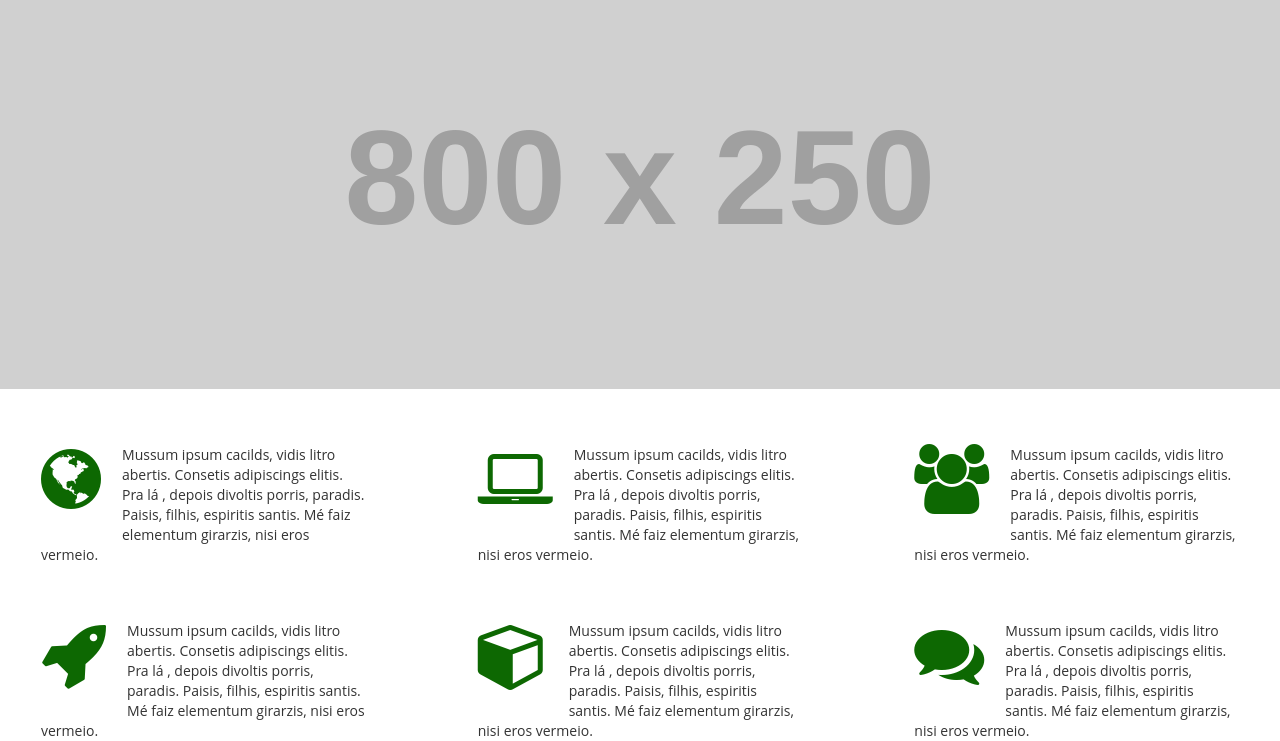
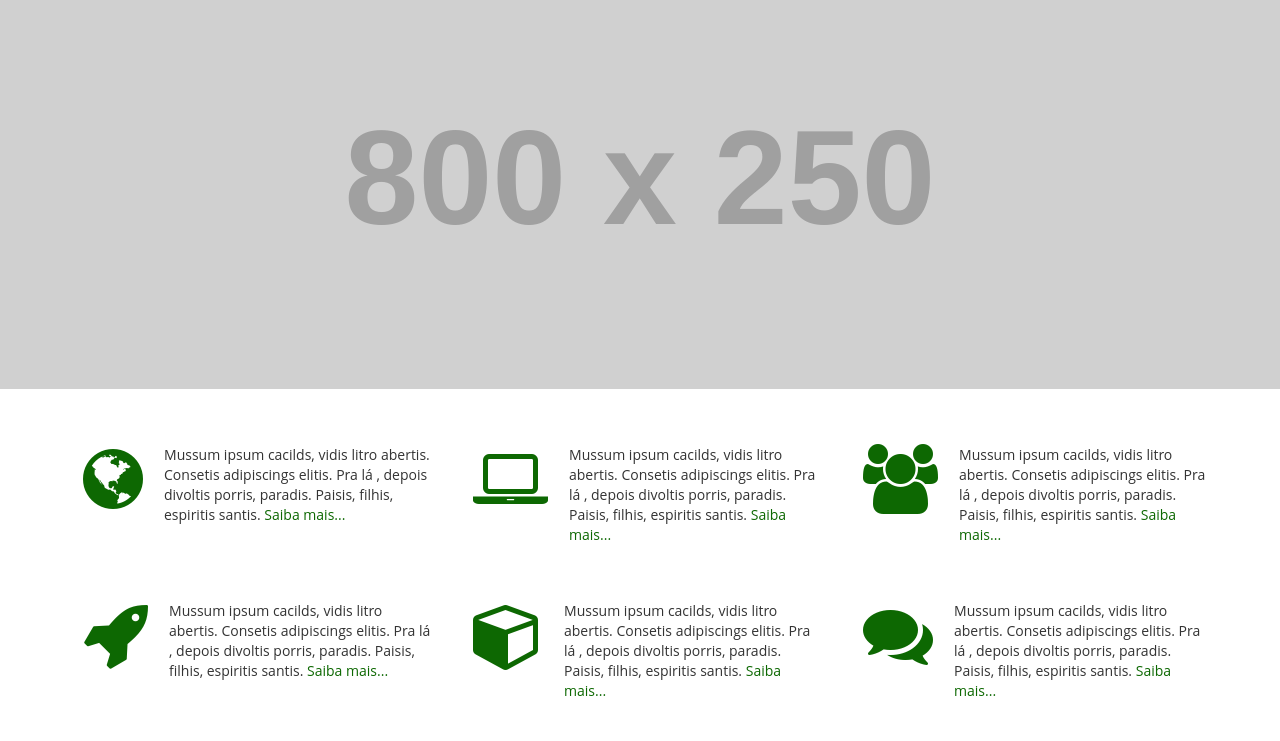
Before and after one commit to matehackers/novo-site, a website: page index.html in a window 1280 px wide. Shown: the part 181-922 px from the top of the page. After the commit the page ends 882 px from the top, so only its background shows below. Drawn offline with Linux system fonts and the light colour scheme; placeholder pictures from the web are drawn by us.

Commit message:
Acréscimo da class container no conteúdo, ajuste na quebra do padding e dos links que serão o 'Saiba mais...'

```diff
--- a/index.html
+++ b/index.html
@@ -56,13 +56,14 @@
 			<img src="http://dummyimage.com/800x250/4d494d/686a82.gif&text=placeholder+image" alt="placeholder+image">
 		</section>
 		<section>
-			<div class="row">
+			<div class="container">
+				<div class="row">
 				<div class="col-md-4 pull-left site-content">
 					<div class="icons">
 						<i class="icon fa fa-globe"></i>
 					</div>
 					<div class="description">
-						Mussum ipsum cacilds, vidis litro abertis. Consetis adipiscings elitis. Pra lá , depois divoltis porris, paradis. Paisis, filhis, espiritis santis. Mé faiz elementum girarzis, nisi eros vermeio.
+						Mussum ipsum cacilds, vidis litro abertis. Consetis adipiscings elitis. Pra lá , depois divoltis porris, paradis. Paisis, filhis, espiritis santis. <a href="#">Saiba mais...</a>
 					</div>
 				</div>
 				<div class="col-md-4 pull-left site-content">
@@ -70,7 +71,7 @@
 						<i class="icon fa fa-laptop"></i>
 					</div>
 					<div class="description">
-						Mussum ipsum cacilds, vidis litro abertis. Consetis adipiscings elitis. Pra lá , depois divoltis porris, paradis. Paisis, filhis, espiritis santis. Mé faiz elementum girarzis, nisi eros vermeio.
+						Mussum ipsum cacilds, vidis litro abertis. Consetis adipiscings elitis. Pra lá , depois divoltis porris, paradis. Paisis, filhis, espiritis santis. <a href="#">Saiba mais...</a>
 					</div>
 				</div>
 				<div class="col-md-4 pull-left site-content">
@@ -78,7 +79,7 @@
 						<i class="icon fa fa-users"></i>
 					</div>
 					<div class="description">
-						Mussum ipsum cacilds, vidis litro abertis. Consetis adipiscings elitis. Pra lá , depois divoltis porris, paradis. Paisis, filhis, espiritis santis. Mé faiz elementum girarzis, nisi eros vermeio.
+						Mussum ipsum cacilds, vidis litro abertis. Consetis adipiscings elitis. Pra lá , depois divoltis porris, paradis. Paisis, filhis, espiritis santis. <a href="#">Saiba mais...</a>
 					</div>
 				</div>
 			</div>
@@ -88,7 +89,7 @@
 						<i class="icon fa fa-rocket"></i>
 					</div>
 					<div class="description">
-						Mussum ipsum cacilds, vidis litro abertis. Consetis adipiscings elitis. Pra lá , depois divoltis porris, paradis. Paisis, filhis, espiritis santis. Mé faiz elementum girarzis, nisi eros vermeio.
+						Mussum ipsum cacilds, vidis litro abertis. Consetis adipiscings elitis. Pra lá , depois divoltis porris, paradis. Paisis, filhis, espiritis santis. <a href="#">Saiba mais...</a>
 					</div>
 				</div>
 				<div class="col-md-4 pull-left site-content">
@@ -96,7 +97,7 @@
 						<i class="icon fa fa-cube"></i>
 					</div>
 					<div class="description">
-						Mussum ipsum cacilds, vidis litro abertis. Consetis adipiscings elitis. Pra lá , depois divoltis porris, paradis. Paisis, filhis, espiritis santis. Mé faiz elementum girarzis, nisi eros vermeio.
+						Mussum ipsum cacilds, vidis litro abertis. Consetis adipiscings elitis. Pra lá , depois divoltis porris, paradis. Paisis, filhis, espiritis santis. <a href="#">Saiba mais...</a>
 					</div>
 				</div>
 				<div class="col-md-4 pull-left site-content">
@@ -104,9 +105,10 @@
 						<i class="icon fa fa-comments"></i>
 					</div>
 					<div class="description">
-						Mussum ipsum cacilds, vidis litro abertis. Consetis adipiscings elitis. Pra lá , depois divoltis porris, paradis. Paisis, filhis, espiritis santis. Mé faiz elementum girarzis, nisi eros vermeio.
+						Mussum ipsum cacilds, vidis litro abertis. Consetis adipiscings elitis. Pra lá , depois divoltis porris, paradis. Paisis, filhis, espiritis santis. <a href="#">Saiba mais...</a>
 					</div>
 				</div>
+			</div>
 			</div>
 		</section>
 		<footer>
--- a/less/general.less
+++ b/less/general.less
@@ -74,7 +74,11 @@ body {
 	}
 
 	.site-content {
-		padding: 4em 4em 0 4em;
+		padding: 4em 0.75em 0 2em;
+
+		a {
+			color: #0D6802;
+		}
 
 		.icons {
 			float: left;
```
Also changed, not shown: css/style.min.css.
